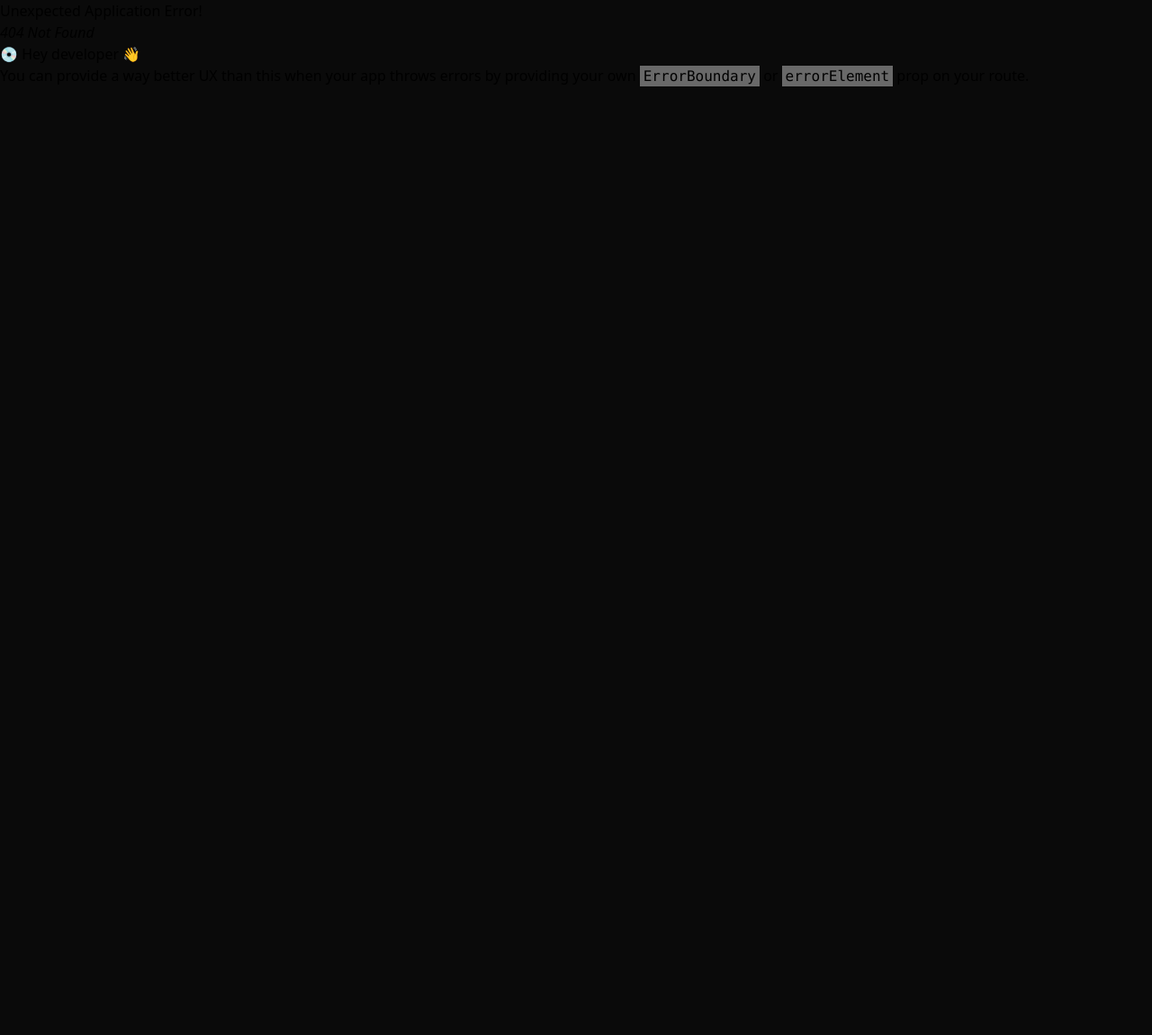
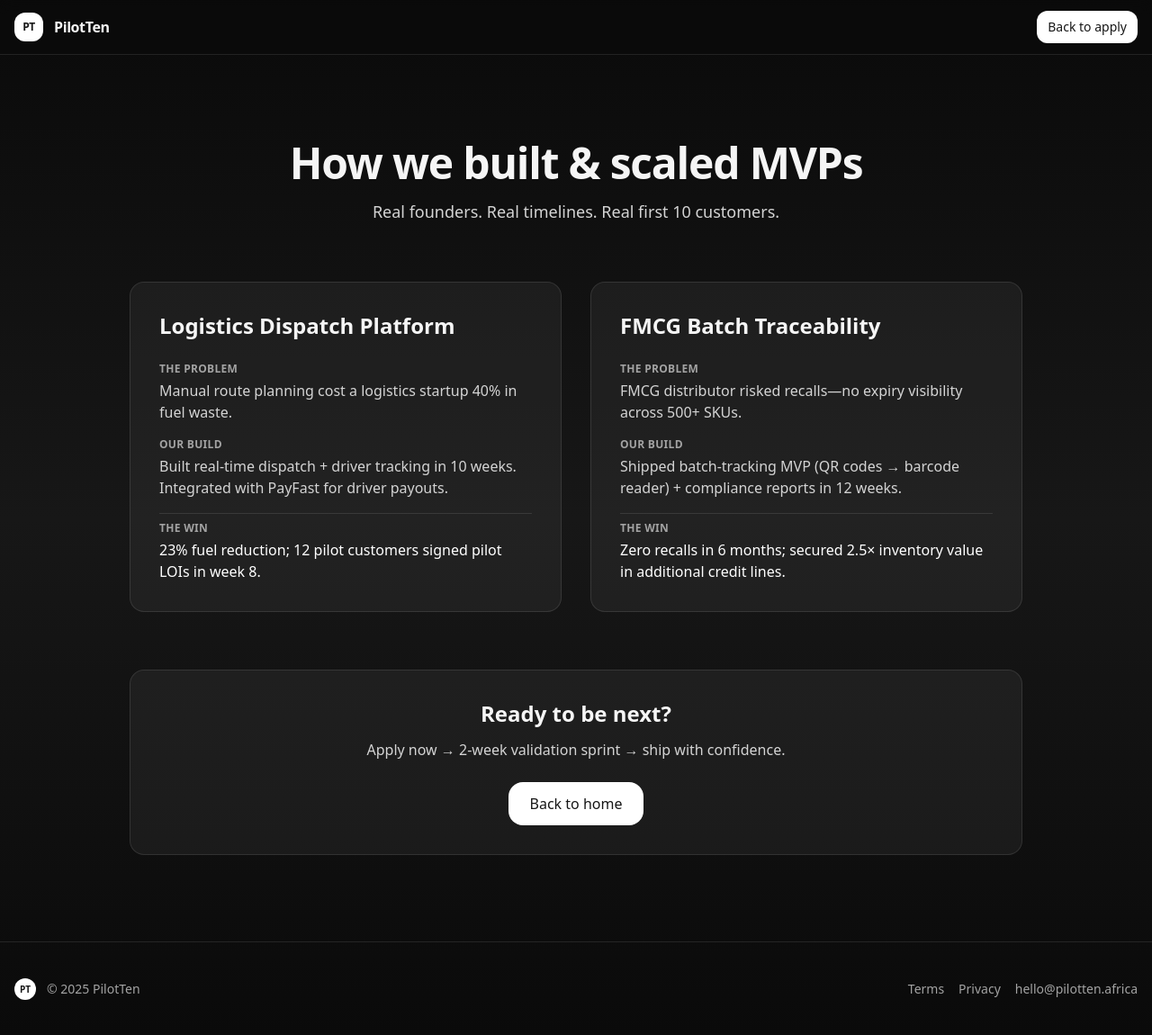
Before and after one commit to TGO0427/pilotten-site, a React (Vite) app: page /case-studies in a window 1280 px wide. Before the commit this address had no page. Shown: the whole page at 90% size. Before the commit the page ends 800 px from the top, so only its background shows below. Built offline with nearby package versions, Linux system fonts and the light colour scheme.

Commit message:
Add content & UX tweaks: trust bar update, Terms nav rename, case studies page, og.png, aria-hidden on decorative SVGs

```diff
--- a/index.html
+++ b/index.html
@@ -5,6 +5,15 @@
     <meta name="viewport" content="width=device-width, initial-scale=1.0" />
     <title>PilotTen — Your MVP + first 10 customers</title>
     <meta name="description" content="We build your MVP & your first 10 customers. Pay from success via equity or a capped revenue share." />
+    <meta property="og:title" content="PilotTen — Your MVP + first 10 customers">
+    <meta property="og:description" content="Pay from success via equity or a capped revenue share.">
+    <meta property="og:image" content="https://pilotten.africa/og.png">
+    <meta property="og:image:width" content="1200">
+    <meta property="og:image:height" content="630">
+    <meta name="twitter:card" content="summary_large_image">
+    <meta name="twitter:title" content="PilotTen — Your MVP + first 10 customers">
+    <meta name="twitter:description" content="Pay from success via equity or a capped revenue share.">
+    <meta name="twitter:image" content="https://pilotten.africa/og.png">
     <link rel="icon" href="/favicon.svg" type="image/svg+xml">
   </head>
   <body class="bg-neutral-950">
--- a/src/main.tsx
+++ b/src/main.tsx
@@ -5,11 +5,13 @@ import './index.css'
 import App from './pages/App'
 import Terms from './pages/Terms'
 import Privacy from './pages/Privacy'
+import CaseStudies from './pages/CaseStudies'
 
 const router = createBrowserRouter([
   { path: '/', element: <App /> },
   { path: '/terms', element: <Terms /> },
   { path: '/privacy', element: <Privacy /> },
+  { path: '/case-studies', element: <CaseStudies /> },
 ])
 
 ReactDOM.createRoot(document.getElementById('root')!).render(
--- a/src/pages/App.tsx
+++ b/src/pages/App.tsx
@@ -42,7 +42,7 @@ function Header({ onApply }: { onApply: () => void }) {
         </div>
         <nav className="hidden md:flex items-center gap-8 text-sm text-neutral-300">
           <a href="#how" className="hover:text-white">How it works</a>
-          <a href="#offers" className="hover:text-white">Terms</a>
+          <a href="#offers" className="hover:text-white">Terms & Offers</a>
           <a href="#sectors" className="hover:text-white">Sectors</a>
           <Link to="/faq" className="hidden">FAQ</Link>
         </nav>
@@ -89,7 +89,7 @@ function Hero({ onApply }: { onApply: () => void }) {
 }
 
 function TrustBar() {
-  const items = ['POPIA', 'Security baseline', 'Analytics built-in', 'Weekly demos']
+  const items = ['POPIA', 'SA legal templates (SAFE/SSA)', 'Analytics built-in', 'Weekly demos']
   return (
     <div className="border-y border-white/10 bg-black/20">
       <div className="mx-auto max-w-7xl px-4 py-4 flex flex-wrap items-center justify-center gap-6 text-xs text-neutral-300">
@@ -386,10 +386,10 @@ function Logo({ small = false }: { small?: boolean }) {
   )
 }
 
-function Check() { return (<svg className='mt-1 shrink-0' width='20' height='20' viewBox='0 0 24 24' fill='none' stroke='currentColor' strokeWidth='2' strokeLinecap='round' strokeLinejoin='round'><path d='M20 6L9 17l-5-5' /></svg>) }
-function Dot() { return (<svg width='12' height='12' viewBox='0 0 24 24' fill='currentColor' className='text-neutral-400'><circle cx='12' cy='12' r='4' /></svg>) }
+function Check() { return (<svg className='mt-1 shrink-0' width='20' height='20' viewBox='0 0 24 24' fill='none' stroke='currentColor' strokeWidth='2' strokeLinecap='round' strokeLinejoin='round' aria-hidden='true'><path d='M20 6L9 17l-5-5' /></svg>) }
+function Dot() { return (<svg width='12' height='12' viewBox='0 0 24 24' fill='currentColor' className='text-neutral-400' aria-hidden='true'><circle cx='12' cy='12' r='4' /></svg>) }
 function GridBG() { return (
-  <svg className='w-full h-full' xmlns='http://www.w3.org/2000/svg' preserveAspectRatio='none'>
+  <svg className='w-full h-full' xmlns='http://www.w3.org/2000/svg' preserveAspectRatio='none' aria-hidden='true'>
     <defs>
       <pattern id='grid' width='40' height='40' patternUnits='userSpaceOnUse'>
         <path d='M40 0H0V40' fill='none' stroke='white' strokeOpacity='0.05' />
--- /dev/null
+++ b/src/pages/CaseStudies.tsx
@@ -0,0 +1,99 @@
+import { Link } from 'react-router-dom'
+
+export default function CaseStudies() {
+  const studies = [
+    {
+      title: 'Logistics Dispatch Platform',
+      problem: 'Manual route planning cost a logistics startup 40% in fuel waste.',
+      solution: 'Built real-time dispatch + driver tracking in 10 weeks. Integrated with PayFast for driver payouts.',
+      result: '23% fuel reduction; 12 pilot customers signed pilot LOIs in week 8.',
+    },
+    {
+      title: 'FMCG Batch Traceability',
+      problem: 'FMCG distributor risked recalls—no expiry visibility across 500+ SKUs.',
+      solution: 'Shipped batch-tracking MVP (QR codes → barcode reader) + compliance reports in 12 weeks.',
+      result: 'Zero recalls in 6 months; secured 2.5× inventory value in additional credit lines.',
+    },
+  ]
+
+  return (
+    <main className="min-h-screen bg-gradient-to-b from-neutral-950 via-neutral-900 to-neutral-950 text-neutral-100">
+      <Header />
+      <section className="mx-auto max-w-5xl px-4 py-24">
+        <div className="mb-16 text-center">
+          <h1 className="text-4xl md:text-5xl font-bold tracking-tight">How we built & scaled MVPs</h1>
+          <p className="mt-4 text-neutral-300 text-lg">Real founders. Real timelines. Real first 10 customers.</p>
+        </div>
+
+        <div className="grid md:grid-cols-2 gap-8">
+          {studies.map((s) => (
+            <div key={s.title} className="rounded-2xl border border-white/10 bg-white/5 p-8 transition hover:border-white/20 hover:bg-white/[0.07]">
+              <h2 className="text-2xl font-bold">{s.title}</h2>
+              <div className="mt-6 space-y-4">
+                <div>
+                  <div className="text-xs text-neutral-400 uppercase tracking-wide font-semibold">The Problem</div>
+                  <p className="mt-1 text-neutral-300">{s.problem}</p>
+                </div>
+                <div>
+                  <div className="text-xs text-neutral-400 uppercase tracking-wide font-semibold">Our Build</div>
+                  <p className="mt-1 text-neutral-300">{s.solution}</p>
+                </div>
+                <div className="pt-2 border-t border-white/10">
+                  <div className="text-xs text-neutral-400 uppercase tracking-wide font-semibold">The Win</div>
+                  <p className="mt-1 text-neutral-300 font-medium text-white">{s.result}</p>
+                </div>
+              </div>
+            </div>
+          ))}
+        </div>
+
+        <div className="mt-16 rounded-2xl border border-white/10 bg-white/5 p-8 text-center">
+          <h3 className="text-2xl font-bold">Ready to be next?</h3>
+          <p className="mt-3 text-neutral-300">Apply now → 2-week validation sprint → ship with confidence.</p>
+          <Link to="/" className="mt-6 inline-block px-6 py-3 rounded-2xl bg-white text-neutral-900 font-medium">Back to home</Link>
+        </div>
+      </section>
+      <Footer />
+    </main>
+  )
+}
+
+function Header() {
+  return (
+    <header className="sticky top-0 z-40 backdrop-blur bg-neutral-950/70 border-b border-white/10">
+      <div className="mx-auto max-w-7xl px-4 py-3 flex items-center justify-between">
+        <Link to="/" className="flex items-center gap-3 font-semibold tracking-tight">
+          <Logo />
+          PilotTen
+        </Link>
+        <Link to="/" className="text-sm px-3 py-2 rounded-xl bg-white text-neutral-900 font-medium hover:opacity-90">Back to apply</Link>
+      </div>
+    </header>
+  )
+}
+
+function Footer() {
+  return (
+    <footer className="border-t border-white/10">
+      <div className="mx-auto max-w-7xl px-4 py-10 text-sm text-neutral-400 flex flex-col md:flex-row items-center justify-between gap-4">
+        <div className="flex items-center gap-3">
+          <Logo small />
+          <span>© {new Date().getFullYear()} PilotTen</span>
+        </div>
+        <div className="flex items-center gap-4">
+          <Link to="/terms" className="hover:text-white">Terms</Link>
+          <Link to="/privacy" className="hover:text-white">Privacy</Link>
+          <a href="mailto:hello@pilotten.africa" className="hover:text-white">hello@pilotten.africa</a>
+        </div>
+      </div>
+    </footer>
+  )
+}
+
+function Logo({ small = false }: { small?: boolean }) {
+  return (
+    <div className={`grid place-items-center rounded-xl bg-white text-neutral-900 ${small ? 'w-6 h-6 text-[10px]' : 'w-8 h-8 text-xs'}`}>
+      <span className="font-black">PT</span>
+    </div>
+  )
+}
```
Also changed, not shown: public/og.png (added), public/og.svg (added), 7 other files (tests, documents, lock files or other folders).
